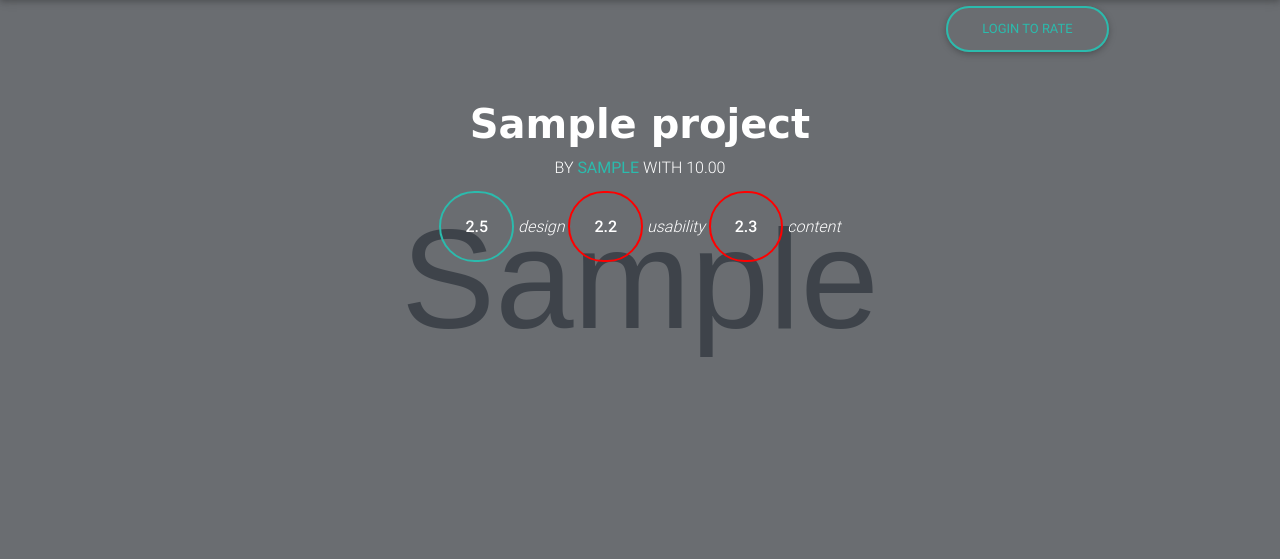
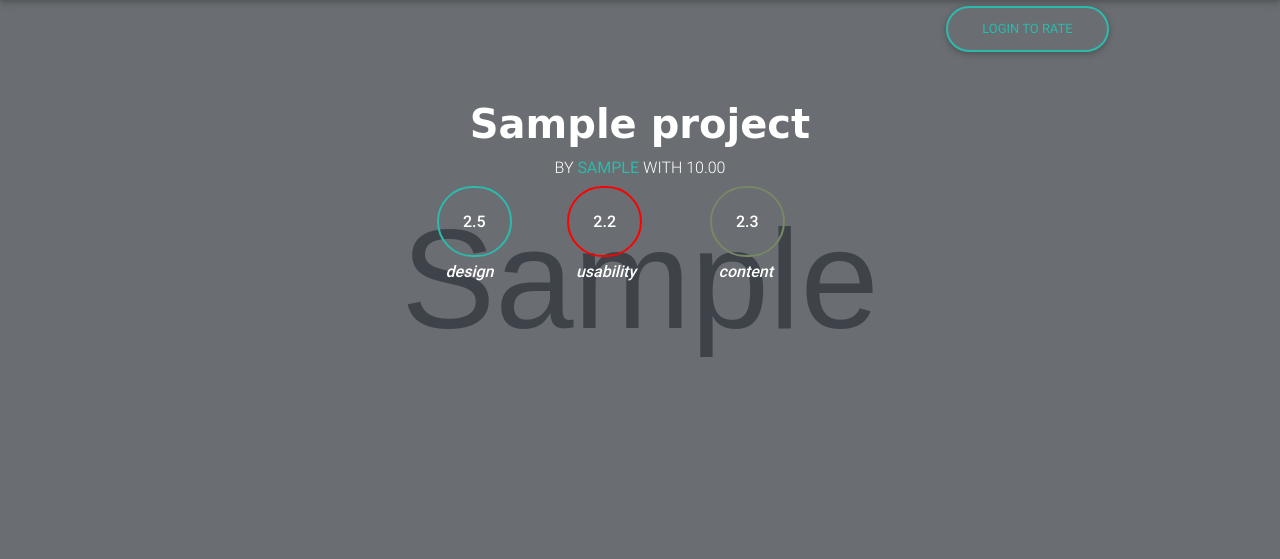
Before and after one commit to kipkemoimayor/Awards, a Django app: page /project/1/ in a window 1280 px wide. Shown: the part 96-655 px from the top of the page. Run offline with Django 3.2, Linux system fonts and the light colour scheme; tables that the repository leaves empty hold one stand-in row (values such as "Sample post"); grey boxes marked "Sample" are stand-in pictures; some libraries are stand-ins or nearby versions.

Commit message:
added a position attribute to italics

```diff
--- a/award/static/css/style.css
+++ b/award/static/css/style.css
@@ -83,7 +83,7 @@ img:hover{
 .design{
   margin-top: 30px;
   text-align: center;
-  padding: 5px;
+
 }
 .design a{
   color: white;
@@ -97,8 +97,8 @@ img:hover{
   border-color: #2bbbad;
   border-width: 2.5px;
 }
-.design a:last-child{
-  border-color: #879;
+.design .b{
+  border-color: #786;
   border-width:2.5px;
 }
 
@@ -117,3 +117,11 @@ img:hover{
 #alert{
   display: none;
 }
+#de,#us,#con{
+  position: relative;
+  top: 50px;
+  left: -70px;
+  padding: 0;
+  font-weight: 500;
+  margin: 0;
+}
--- a/award/templates/details.html
+++ b/award/templates/details.html
@@ -14,11 +14,11 @@
           <div class="design">
 
               <a href="">2.5</a>
-              <i>design</i>
+              <i id="de">design</i>
               <a href="">2.2</a>
-              <i>usability</i>
-              <a href="">2.3</a>
-              <i>content</i>
+              <i id="us">usability</i>
+              <a class='b' href="">2.3</a>
+              <i  id="con">content</i>
 
           </div>
 
--- a/award/views.py
+++ b/award/views.py
@@ -33,6 +33,7 @@ def profile(request):
 def project_detail(request,project_id):
     try:
         projects=Projects.objects.filter(id=project_id)
+
     except Exception as e:
         raise Http404()
 
```
